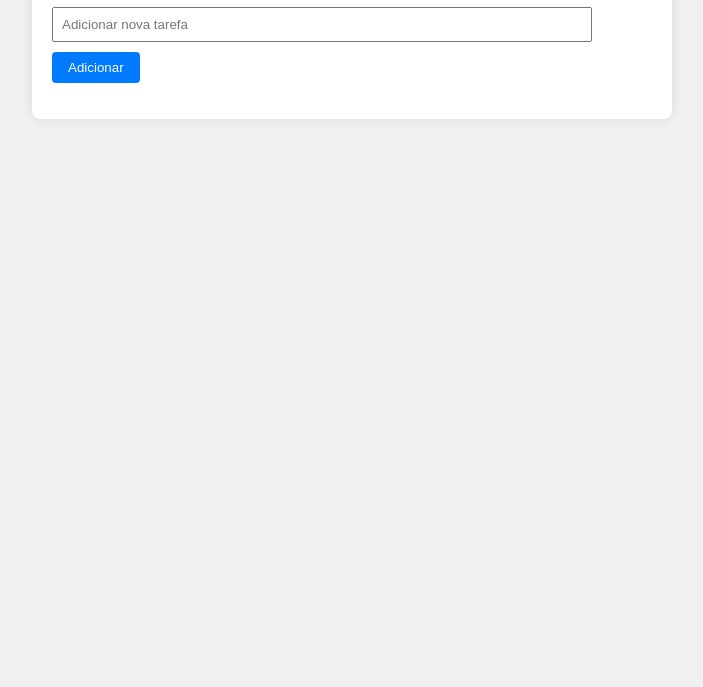
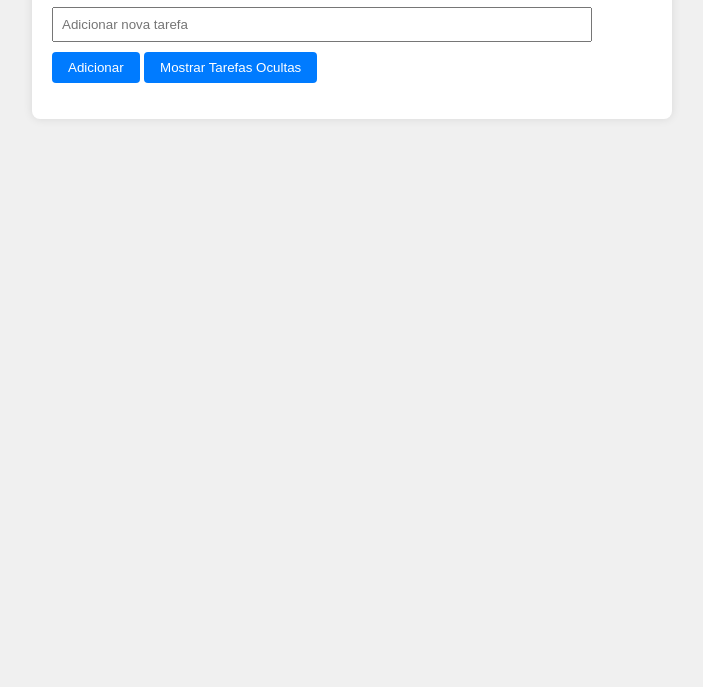
Before and after one commit to HenriqueBertoIdi/Portifolio, a plain HTML site: page to do list/to do list.html in a window 1280 px wide. Shown: the part 113-800 px from the top of the page, without its empty margins (288-991 px from the left). Drawn offline with Linux system fonts and the light colour scheme.

Commit message:
Update to do list.html
um novo botão de mostrar tarefas ocultas foi adicionado

```diff
--- a/to do list/to do list.html
+++ b/to do list/to do list.html
@@ -12,6 +12,7 @@
     <h1>TODO List</h1>
     <input type="text" id="taskInput" placeholder="Adicionar nova tarefa">
     <button onclick="addTask()">Adicionar</button>
+    <button id="showHiddenButton">Mostrar Tarefas Ocultas</button>
     <ul id="taskList"></ul>
   </div>
 
```
